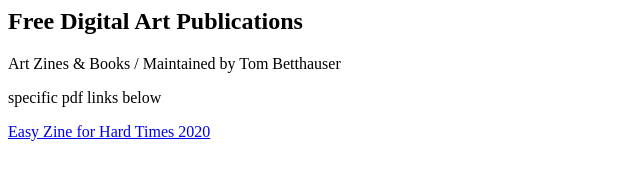
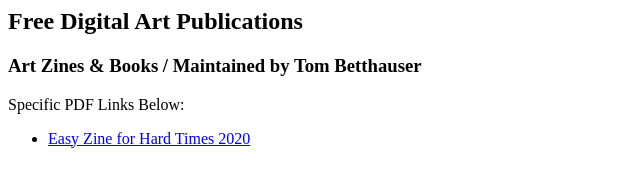
Before and after one commit to tombetthauser/publications, a plain HTML site: page index.html in a window 1280 px wide. Shown: the whole page, without its empty margins (0-640 px from the left). Drawn offline with Linux system fonts and the light colour scheme.

Commit message:
Styled  index page

```diff
--- a/index.html
+++ b/index.html
@@ -1,6 +1,8 @@
 <h2>Free Digital Art Publications</h2>
-<p>Art Zines &amp; Books / Maintained by Tom Betthauser</p>
-<p>specific pdf links below</p>
-<a href="https://tombetthauser.github.io/publications/easy-zine-2020.pdf">
-  Easy Zine for Hard Times 2020
-</a>
+<h3>Art Zines &amp; Books / Maintained by Tom Betthauser</h3>
+<p>Specific PDF Links Below:</p>
+<ul>
+  <li><a href="https://tombetthauser.github.io/publications/easy-zine-2020.pdf">
+    Easy Zine for Hard Times 2020
+  </a></li>
+</ul>
```
